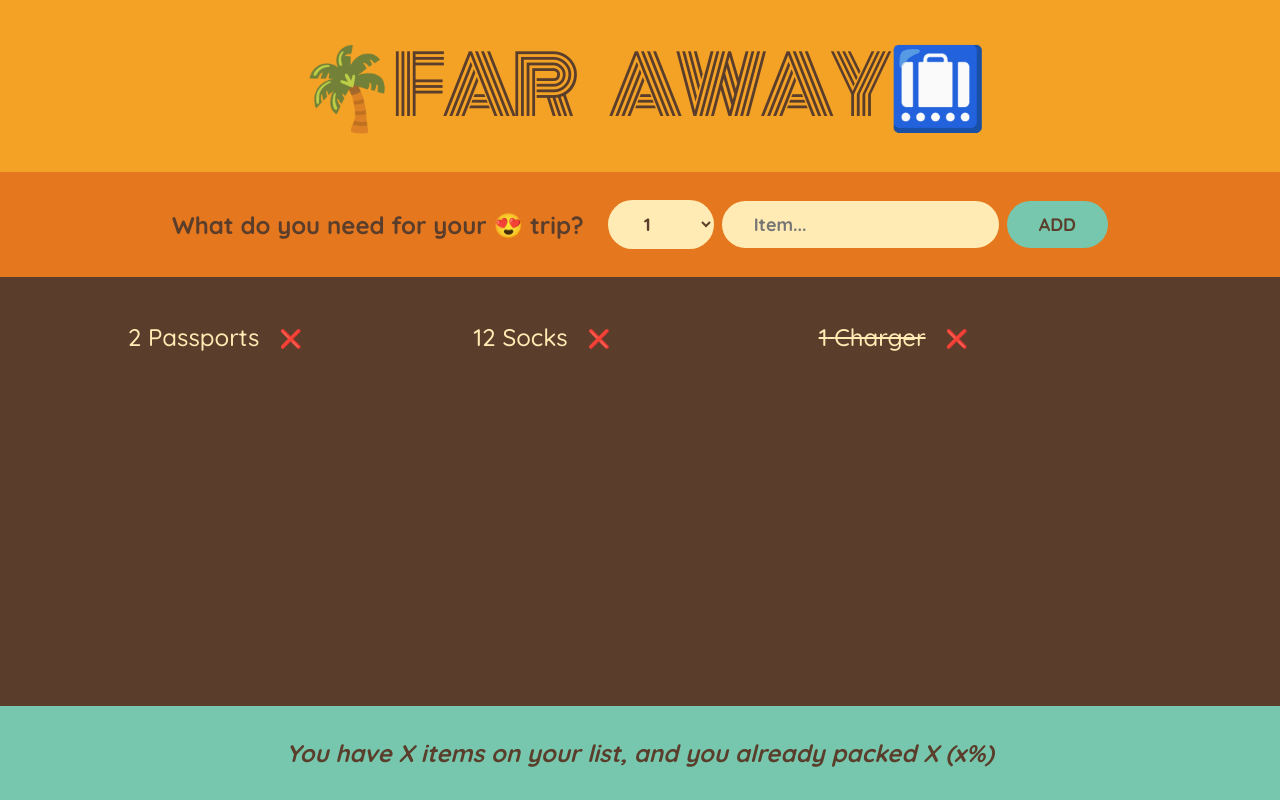
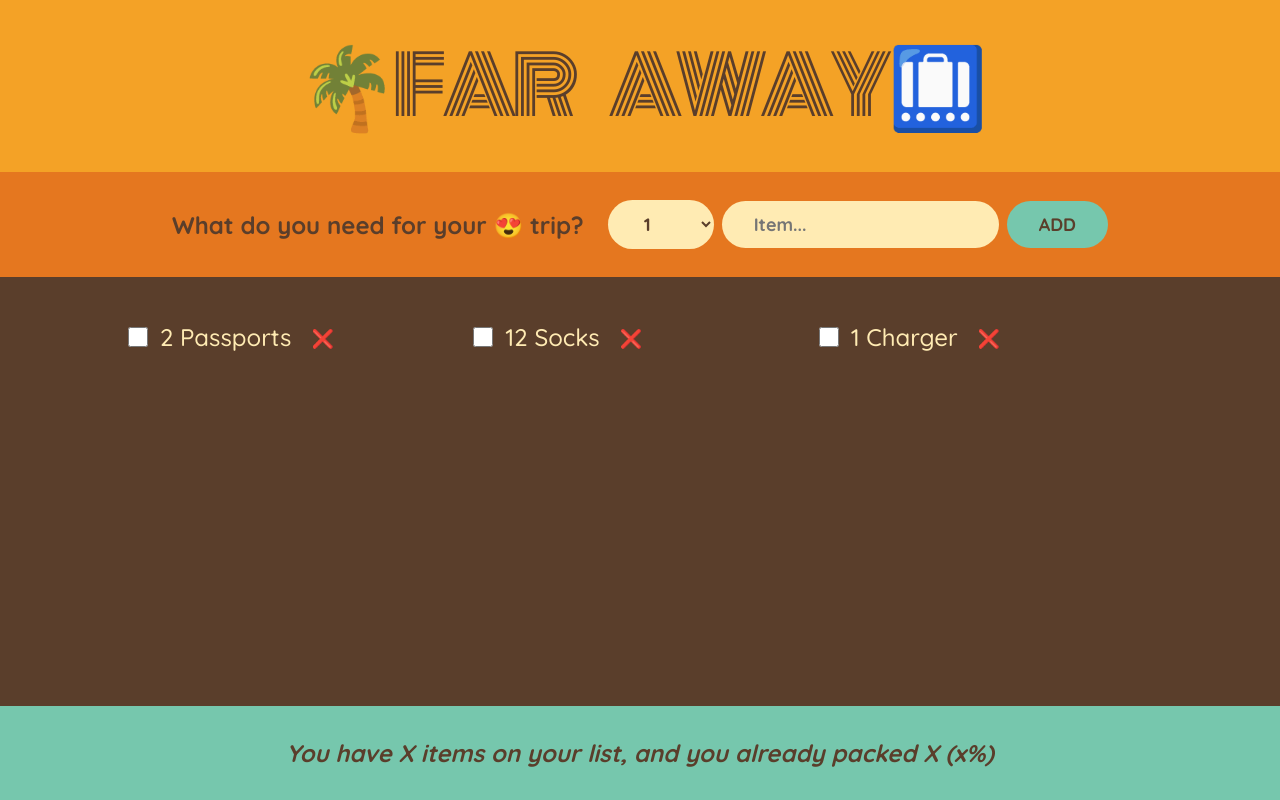
Before and after one commit to CharlesMariga/travel-list, a React (Create React App) app: page / in a window 1280 px wide. Built offline with nearby package versions, Linux system fonts and the light colour scheme; the HTML template or start-up script is replaced by a standard one.

Commit message:
feat: updating an item

```diff
--- a/src/App.js
+++ b/src/App.js
@@ -3,7 +3,7 @@
 const initialItems = [
   { id: 1, description: "Passports", quantity: 2, packed: false },
   { id: 2, description: "Socks", quantity: 12, packed: false },
-  { id: 3, description: "Charger", quantity: 1, packed: true },
+  { id: 3, description: "Charger", quantity: 1, packed: false },
 ];
 
 export default function App() {
@@ -17,11 +17,23 @@
     setItems((items) => items.filter((item) => item.id !== id));
   }
 
+  function handleToggleItem(id) {
+    setItems((items) =>
+      items.map((item) =>
+        item.id === id ? { ...item, packed: !item.packed } : item
+      )
+    );
+  }
+
   return (
     <div className="app">
       <Logo />
       <Form onAddItems={handleAddItem} />
-      <PackingList items={items} onDeleteItem={handleDeleteItem} />
+      <PackingList
+        items={items}
+        onDeleteItem={handleDeleteItem}
+        onToggleItem={handleToggleItem}
+      />
       <Stats />
     </div>
   );
@@ -75,21 +87,31 @@
   );
 }
 
-function PackingList({ items, onDeleteItem }) {
+function PackingList({ items, onDeleteItem, onToggleItem }) {
   return (
     <div className="list">
       <ul>
         {items.map((item) => (
-          <Item key={item.id} item={item} onDeleteItem={onDeleteItem} />
+          <Item
+            key={item.id}
+            item={item}
+            onDeleteItem={onDeleteItem}
+            onToggleItem={onToggleItem}
+          />
         ))}
       </ul>
     </div>
   );
 }
 
-function Item({ item, onDeleteItem }) {
+function Item({ item, onDeleteItem, onToggleItem }) {
   return (
     <li>
+      <input
+        type="checkbox"
+        value={item.packed}
+        onChange={() => onToggleItem(item.id)}
+      />
       <span style={item.packed ? { textDecoration: "line-through" } : {}}>
         {item.quantity} {item.description}
       </span>
```
